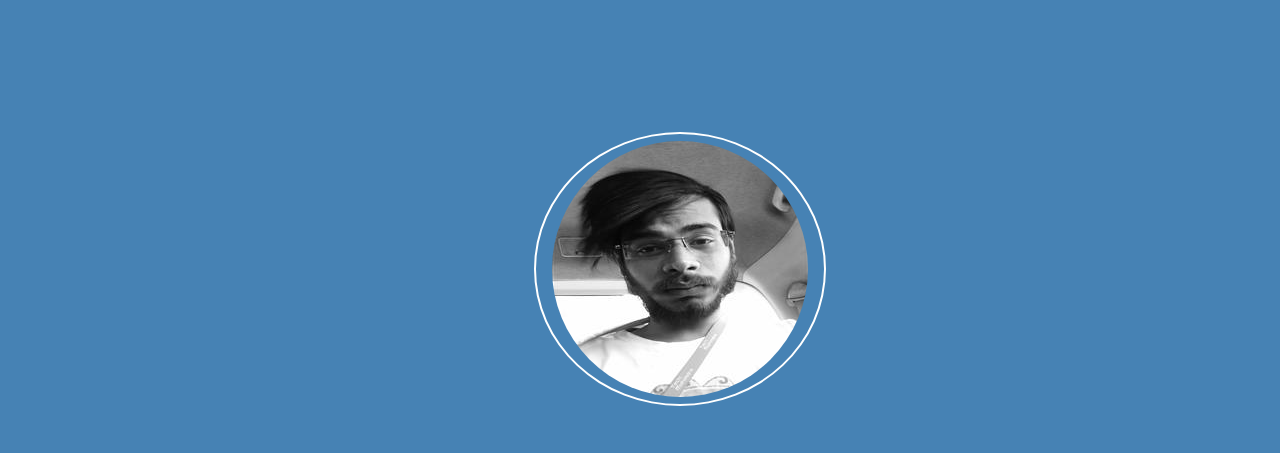
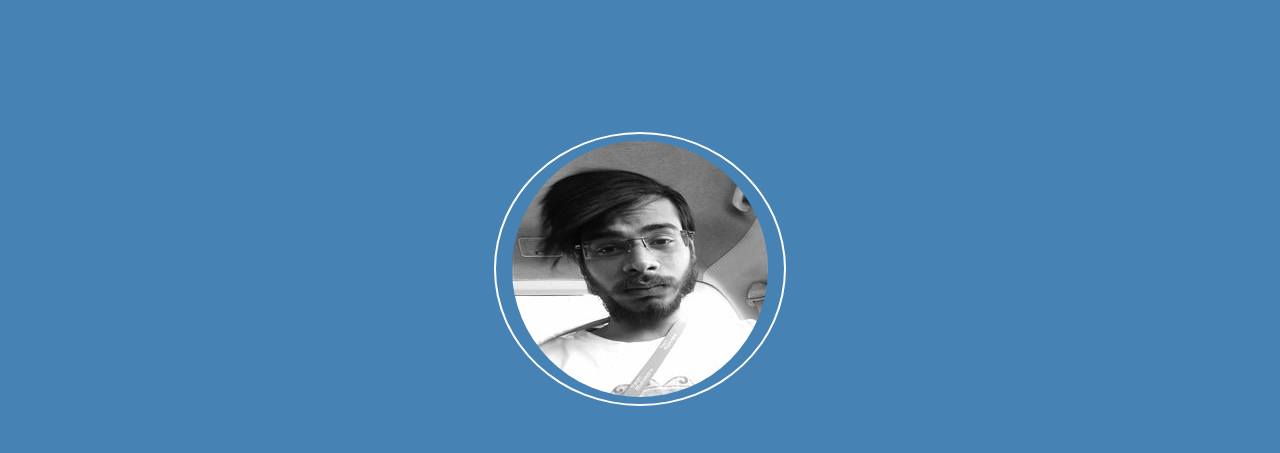
Before and after one commit to Shashank143s/portfolio, a website: page index.html in a window 1280 px wide. Shown: the part 75-528 px from the top of the page. Drawn offline with nearby package versions, Linux system fonts and the light colour scheme; some packages are replaced by stand-ins of ours; files whose address does not match are found by name; a web font is replaced by a local one.

Commit message:
Update featuredwork.css

```diff
--- a/css/featuredwork.css
+++ b/css/featuredwork.css
@@ -214,7 +214,7 @@ p{width:calc(100% - 46px)}.social-links
 .rss{display:block}.footer.group{padding-top:6em}.footer.group
 .links{max-width:100%}.footer.group
 nav.third{margin-bottom: .4em}}@media only screen and (min-width: 721px) and (min-height: 460px){.intro.front{height:calc(90vh - 100px);max-height:720px}}@media only screen and (min-width: 721px){.intro{padding:80px
-0px 30px 80px}.intro
+0px 30px 0px}.intro
 h1{font-size:2.6em}.intro
 h2{font-size:1.2em}.intro.front{padding:40px
 20px 30px 20px}.intro.front
```
